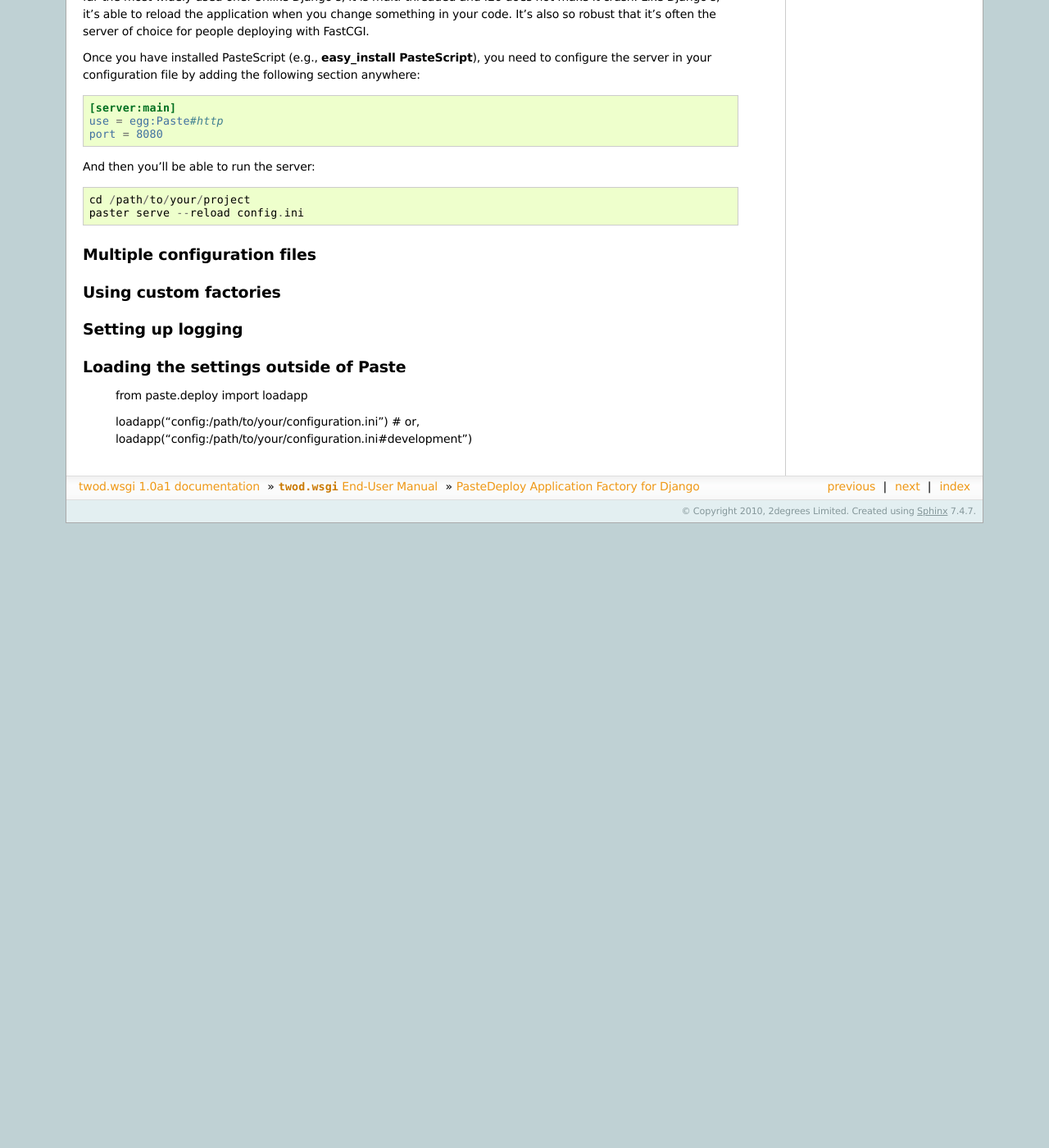
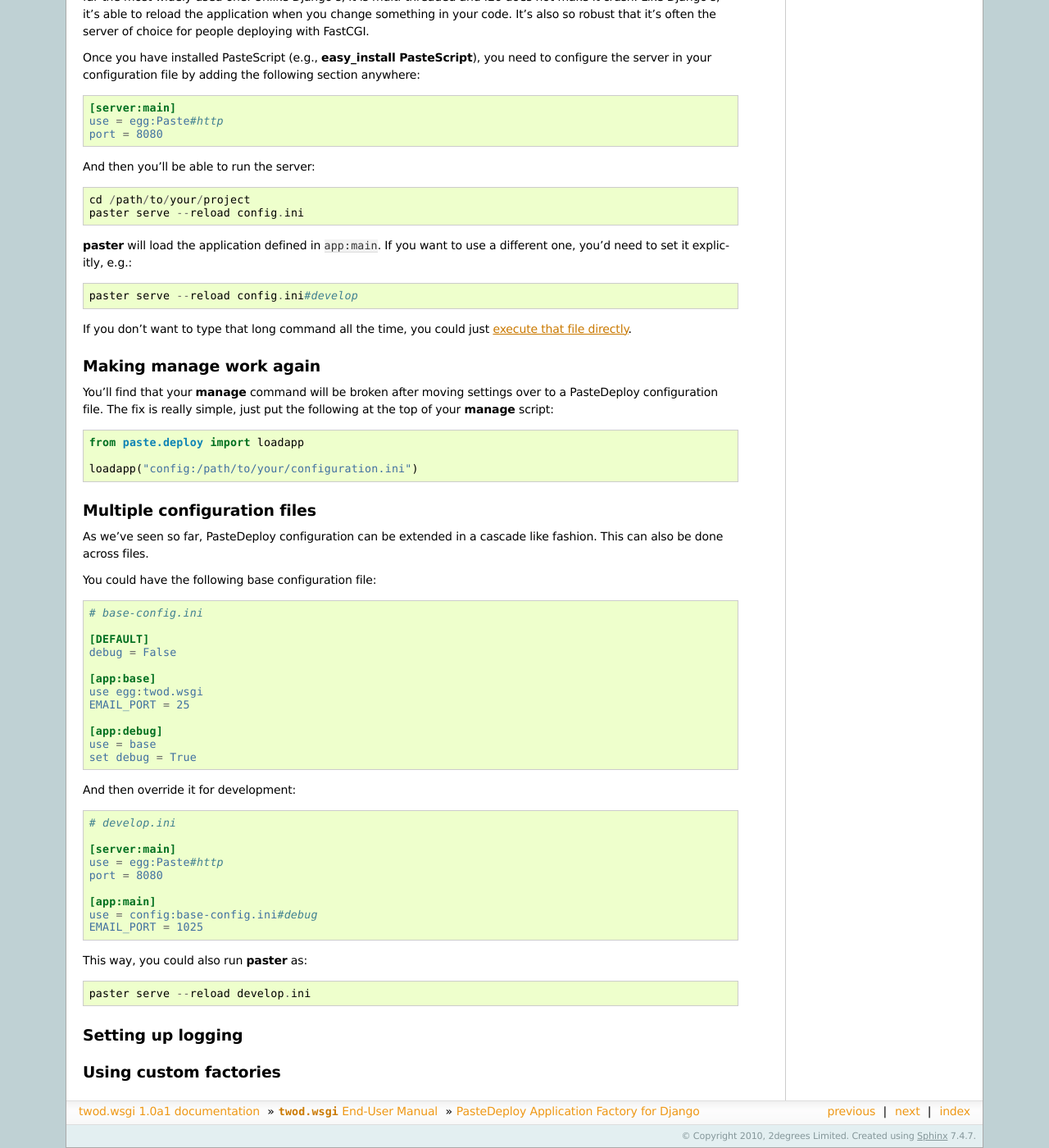
Before and after one commit to 2degrees/django-wsgi, a Sphinx documentation site: the page built from docs/source/manual/paste-factory.rst, in a window 1280 px wide and 1400 px high, scrolled down 6290 px. Shown: the whole window at 82% size. Built offline with Sphinx 7.4.7, drawn with Linux system fonts in a browser that asks for light colours; before the commit the page ends 6928 px from its top, so only the background shows below that; some of the changed text lies outside the part shown.

Commit message:
Added more docs about the PasteDeploy factory

```diff
--- a/docs/source/manual/paste-factory.rst
+++ b/docs/source/manual/paste-factory.rst
@@ -459,28 +459,72 @@
     cd /path/to/your/project
     paster serve --reload config.ini
 
+:command:`paster` will load the application defined in ``app:main``. If you
+want to use a different one, you'd need to set it explicitly, e.g.::
 
+    paster serve --reload config.ini#develop
+
+If you don't want to type that long command all the time, you could just
+`execute that file directly <http://pythonpaste.org/script/#scripts>`_.
+
+
+Making :command:`manage` work again
+===================================
+
+You'll find that your :command:`manage` command will be broken after moving
+settings over to a PasteDeploy configuration file. The fix is really simple,
+just put the following at the top of your :command:`manage` script::
+
+    from paste.deploy import loadapp
+
+    loadapp("config:/path/to/your/configuration.ini")
 
 
 Multiple configuration files
 ============================
 
+As we've seen so far, PasteDeploy configuration can be extended in a cascade
+like fashion. This can also be done across files.
 
+You could have the following base configuration file:
 
-Using custom factories
-======================
+.. code-block:: ini
 
+    # base-config.ini
+
+    [DEFAULT]
+    debug = False
+
+    [app:base]
+    use egg:twod.wsgi
+    EMAIL_PORT = 25
+
+    [app:debug]
+    use = base
+    set debug = True
+
+And then override it for development:
+
+.. code-block:: ini
+
+    # develop.ini
+
+    [server:main]
+    use = egg:Paste#http
+    port = 8080
+
+    [app:main]
+    use = config:base-config.ini#debug
+    EMAIL_PORT = 1025
+
+This way, you could also run :command:`paster` as::
+
+    paster serve --reload develop.ini
 
 
 Setting up logging
 ==================
 
 
-Loading the settings outside of Paste
-=====================================
-
-    from paste.deploy import loadapp
-
-    loadapp("config:/path/to/your/configuration.ini")
-    # or,
-    loadapp("config:/path/to/your/configuration.ini#development")
+Using custom factories
+======================
```
